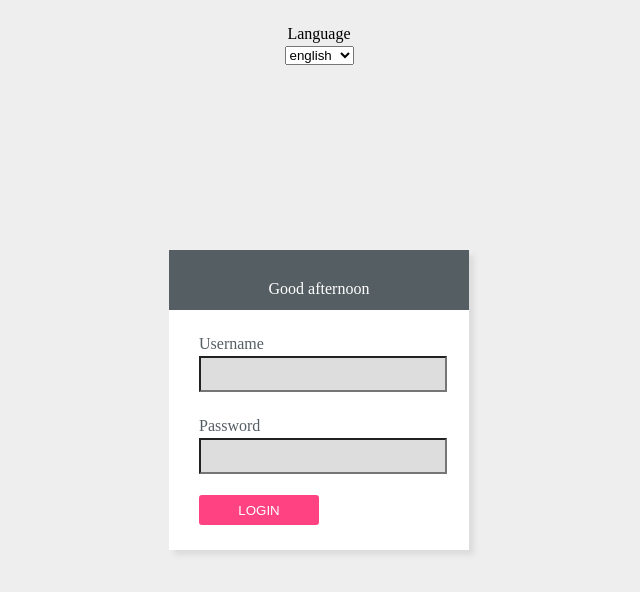
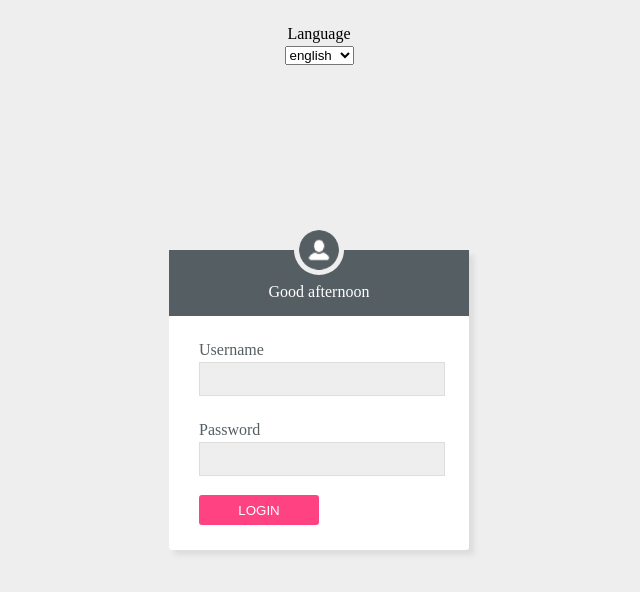
Before and after one commit to ChallenBellamey/ReactLoginForm, a React (Create React App) app: page / in a window 1280 px wide. Shown: the top 592 px of the page, without its empty margins (321-961 px from the left). Built offline with nearby package versions, Linux system fonts and the light colour scheme; the HTML template or start-up script is replaced by a standard one.

Commit message:
Further Menu CSS improvements

```diff
--- a/src/components/HomeMenu.js
+++ b/src/components/HomeMenu.js
@@ -1,5 +1,6 @@
 import React from 'react';
 import Menu from './Menu.js';
+import cat from '../images/cat.png';
 const languages = require('../languages/index.js');
 
 export default function HomeMenu ({language, username, toggleUserLogStatus}) {
@@ -8,7 +9,8 @@ export default function HomeMenu ({language, username, toggleUserLogStatus}) {
     return <Menu
             title={`${labels.welcome_message}, ${username}!`}
             button_label={labels.logout_label}
-            button_function={() => toggleUserLogStatus(false)}>
+            button_function={() => toggleUserLogStatus(false)}
+            image={cat}>
                 <p>
                     {labels.home_message}
                 </p>
--- a/src/components/LoginMenu/LoginMenu.js
+++ b/src/components/LoginMenu/LoginMenu.js
@@ -2,6 +2,7 @@ import React, {Component} from 'react';
 import Menu from '../Menu.js';
 import UsernameInput from './subcomponents/UsernameInput.js';
 import PasswordInput from './subcomponents/PasswordInput.js';
+import avatar from '../../images/avatar.png';
 const languages = require('../../languages/index.js');
 
 export default class LoginMenu extends Component {
@@ -17,7 +18,8 @@ export default class LoginMenu extends Component {
         return <Menu
                 title={labels.welcome_message}
                 button_label={labels.login_label}
-                button_function={() => toggleUserLogStatus(true)}>
+                button_function={() => toggleUserLogStatus(true)}
+                image={avatar}>
                     <UsernameInput username_label={labels.username_label} username={username} updateUsername={updateUsername} />
                     <PasswordInput password_label={labels.password_label} password={password} updatePassword={this.updatePassword} />
                 </Menu>
--- a/src/components/Menu.js
+++ b/src/components/Menu.js
@@ -1,16 +1,19 @@
 import React from 'react';
 import '../stylesheets/Menu.css';
 
-export default function Menu ({title, children, button_label, button_function}) {
-    return <div className={'menu'}>
-        <div className={'menu_header'}>
-            <p className={'menu_title'}>
+export default function Menu ({title, children, button_label, button_function, image}) {
+    return <div className='menu'>
+        <div className='menu_header'>
+            <p className='menu_title'>
                 {title}
             </p>
+            <div className='image_box'>
+                <img className='avatar' src={image} alt='' />
+            </div>
         </div>
-        <div className={'menu_body'}>
+        <div className='menu_body'>
             {children}
-            <button className={'menu_button'}
+            <button className='menu_button'
                     onClick={button_function}>
                 {button_label.toUpperCase()}
             </button>
--- a/src/stylesheets/Menu.css
+++ b/src/stylesheets/Menu.css
@@ -7,16 +7,38 @@
     transform: translate(-50%, -50%);
     box-sizing: border-box;
     box-shadow: 5px 5px 5px #DDD;
+    border-radius: 3px;
 }
 
 .menu_header {
     width: 100%;
-    height: 20%;
+    height: 22%;
     border: 0;
     margin: 0;
     background: #555E63;
     color: #fff;
     text-align: center;
+}
+
+.image_box {
+    width: 50px;
+    height: 50px;
+    position: absolute;
+    top: 0%;
+    left: 50%;
+    transform: translate(-50%, -50%);
+    background-color: #EEE;
+    border-radius: 50%;
+}
+
+.avatar {
+    width: 40px;
+    height: 40px;
+    position: absolute;
+    top: 50%;
+    left: 50%;
+    transform: translate(-50%, -50%);
+    border-radius: 20px;
 }
 
 .menu_title {
@@ -26,10 +48,10 @@
 }
 
 .menu_body {
-    top: 20%;
+    top: 22%;
     position: absolute;
     width: 100%;
-    height: 80%;
+    height: 78%;
     border: 0;
     margin: 0;
     background: #fff;
@@ -37,6 +59,7 @@
     box-sizing: border-box;
     padding-left: 30px;
     padding-right: 30px;
+    border-radius: 3px;
 }
 
 .input {
@@ -51,12 +74,13 @@
     width: 100%;
     height: 30px;
     font-size: 25px;
-    background-color: #DDD;
+    background-color: #EEE;
+    border: 1px solid #DDD;
 }
 
 .textbox:focus {
     box-shadow: 0 0 5px #B8D9F1;
-    border: 2px solid #B8D9F1;
+    border: 1px solid #B8D9F1;
     outline: none;
 }
 
```
Also changed, not shown: src/images/avatar.png (added), src/images/cat.png (added).
